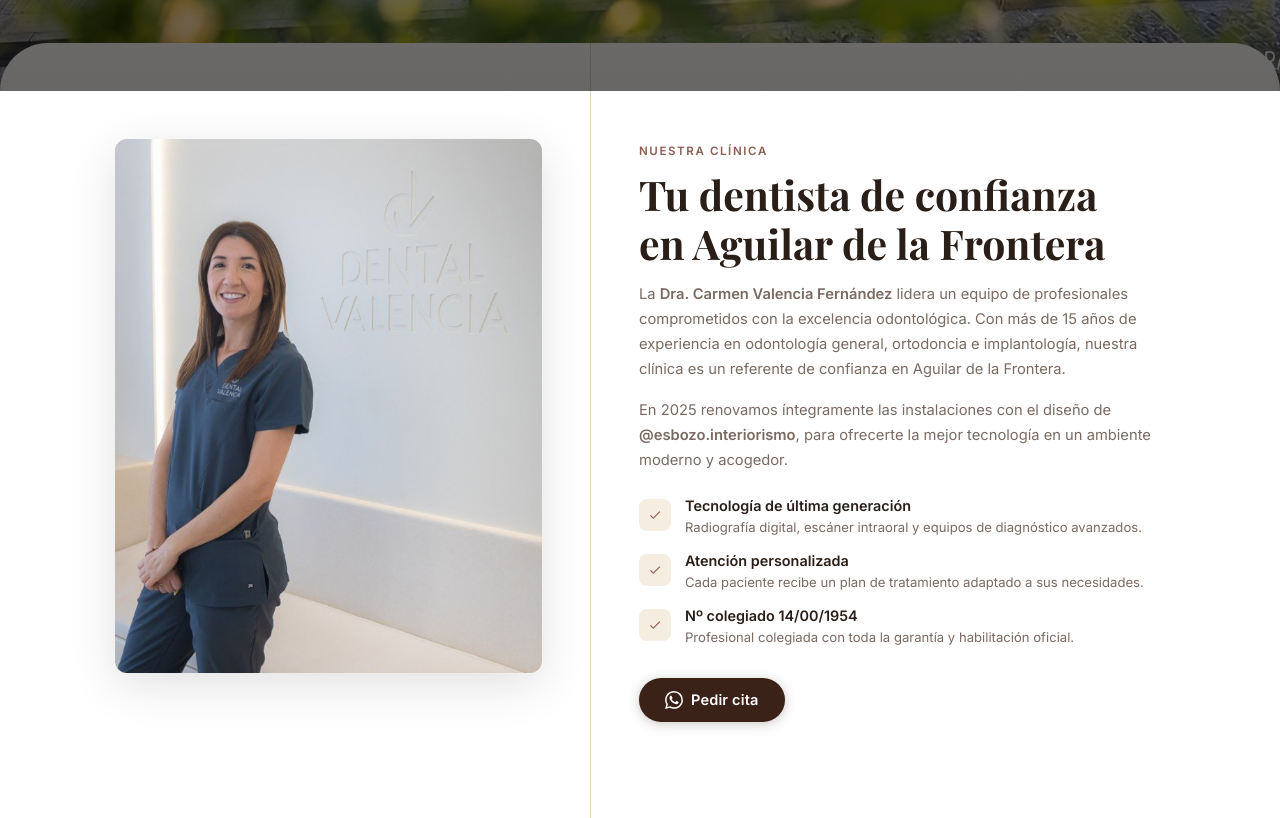
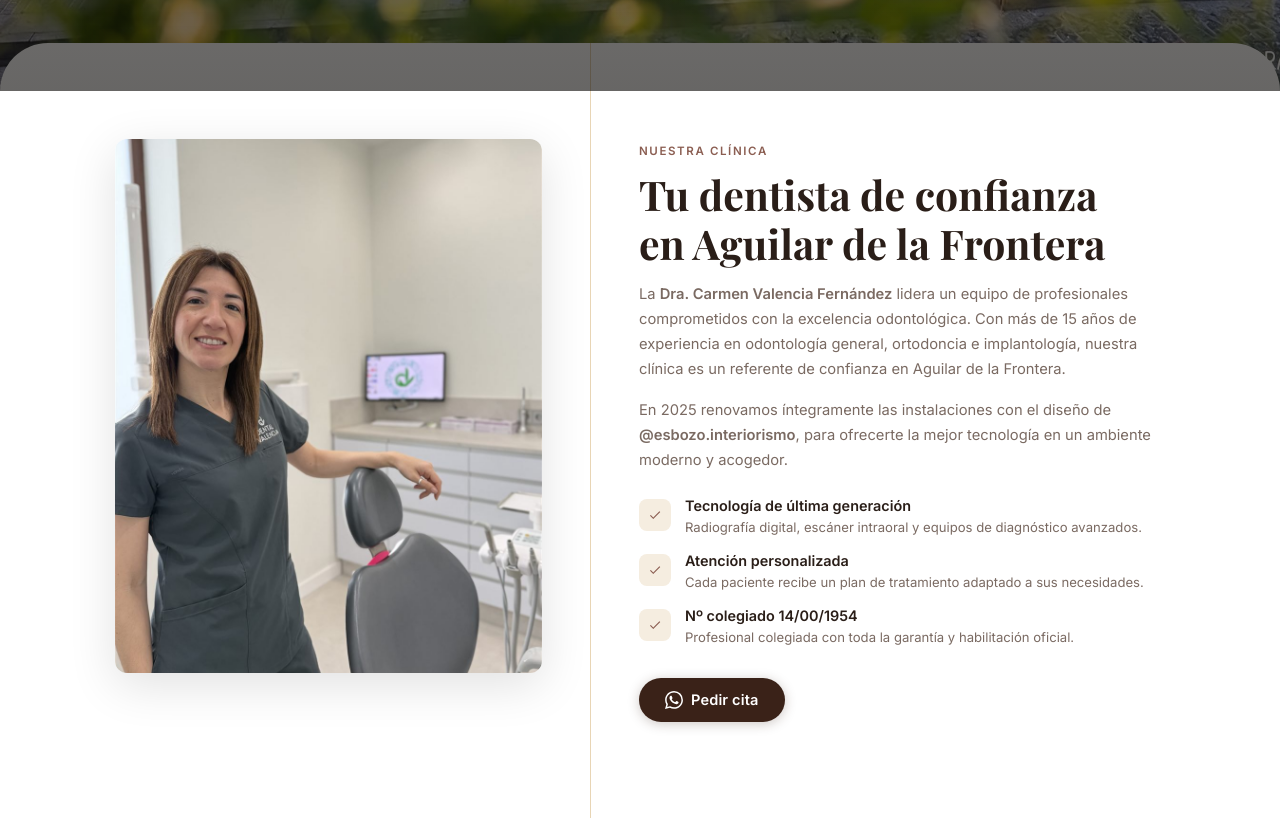
Before and after one commit to orionalnitak-ops/carmen-valencia-web, a website: page index.html in a window 1280 px wide. Shown: the part 696-1514 px from the top of the page. Drawn offline with Linux system fonts and the light colour scheme.

Commit message:
Restaurar foto original de la Dra. Carmen bajo el hero
Carmen pidió que la primera foto (sección Nosotros) sea la que tenía
antes, y que no se repita con la del equipo.

```diff
--- a/index.html
+++ b/index.html
@@ -856,7 +856,7 @@ footer { background: var(--acero-oscuro); color: rgba(255,255,255,0.5); padding:
 <section id="nosotros">
   <div class="about-inner">
     <div class="about-img-col">
-      <img class="about-img-main" src="assets/dra-carmen.jpg" alt="Dra. Carmen Valencia Fernández" />
+      <img class="about-img-main" src="assets/dra-carmen-nosotros.jpg" alt="Dra. Carmen Valencia Fernández" />
     </div>
     <div class="about-text-col reveal">
       <span class="section-label">Nuestra clínica</span>
```
Also changed, not shown: assets/dra-carmen-nosotros.jpg (added).
